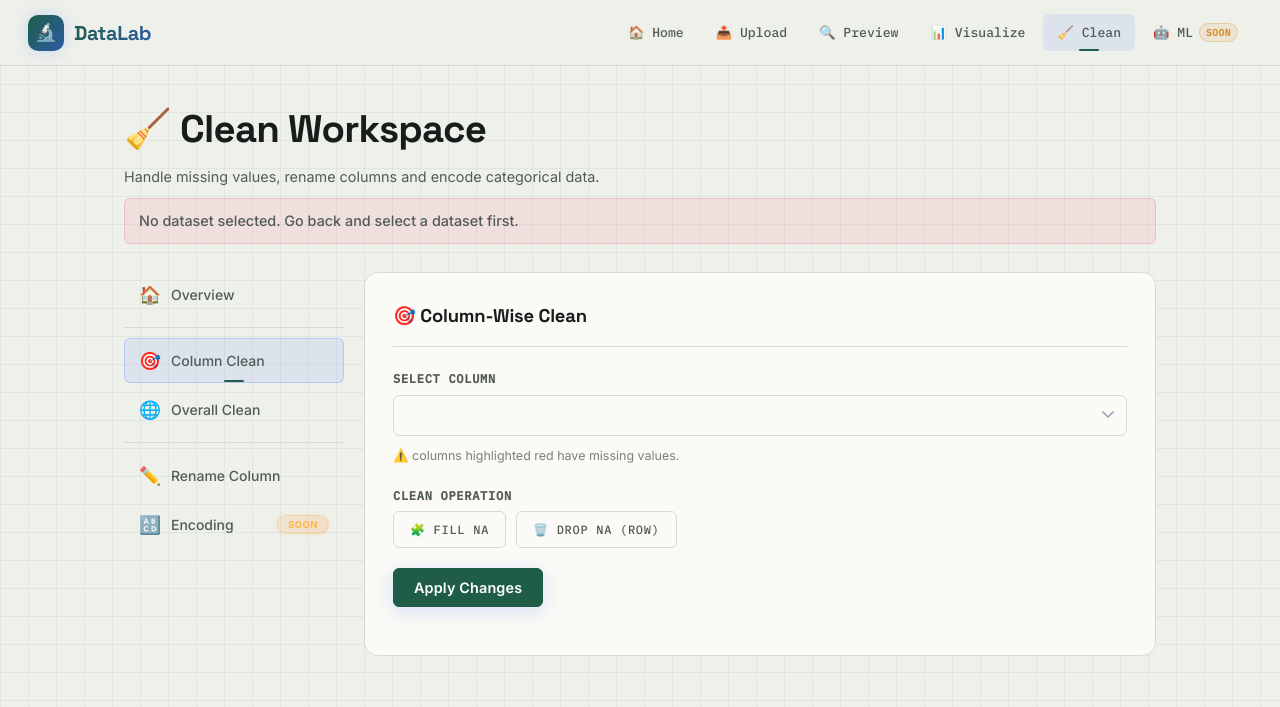
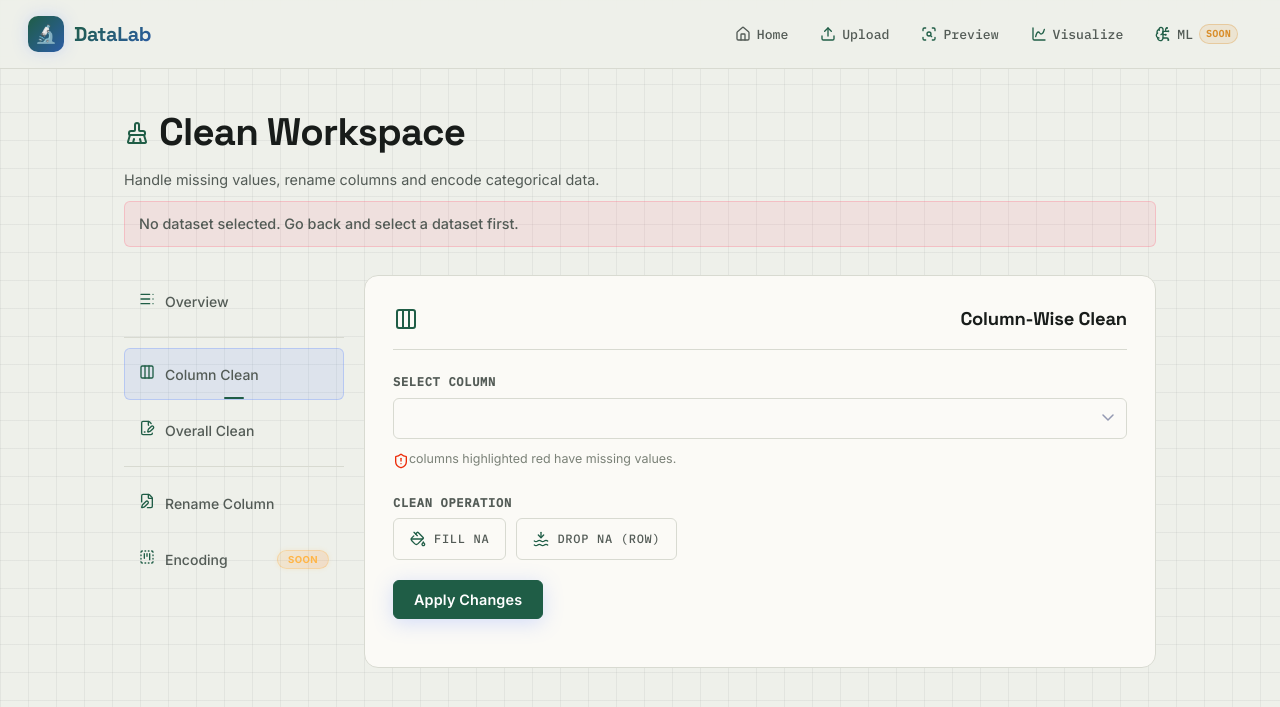
Before and after one commit to ANIKET-DEV1/DataLab, a FastAPI app: template frontend/templates/clean.html in a window 1280 px wide, after a click that opens the changed part. Shown: the top 707 px of the page. Run offline with FastAPI, Linux system fonts and the light colour scheme; the template is opened without the code that fills it, so the values that code supplies are empty; parts of the project's set-up code (start-up, migrations or seed data) failed here and were passed over.

Commit message:
Add icon in all place now adding jinja template

```diff
--- a/frontend/templates/clean.html
+++ b/frontend/templates/clean.html
@@ -5,6 +5,7 @@
     <meta name="viewport" content="width=device-width, initial-scale=1.0">
     <title>DataLab — Clean Workspace</title>
     <meta name="description" content="Clean, rename and transform your dataset columns in DataLab.">
+        <script src="https://unpkg.com/lucide@latest"></script>
     <link rel="stylesheet" href="/static/css/style.css">
     <link rel="stylesheet" href="/static/css/datalab-ledger-theme.css">
     <style>
@@ -147,19 +148,20 @@
         <span class="brand-name">DataLab</span>
     </a>
     <div class="nav-links">
-        <a href="/" class="nav-link">🏠 Home</a>
-        <a href="/upload" class="nav-link">📤 Upload</a>
-        <a href="/preview" class="nav-link">🔍 Preview</a>
-        <a href="/visualize" class="nav-link">📊 Visualize</a>
-        <a href="/clean" class="nav-link active">🧹 Clean</a>
-        <a href="/ml" class="nav-link">🤖 ML <span class="nav-badge">Soon</span></a>
+        <a href="/" class="nav-link"><i data-lucide="house" style="width:16px;"></i> Home</a>
+        <a href="/upload" class="nav-link"><i data-lucide="Upload" style="width:16px;color:#1F5D46;"></i> Upload</a>
+        <a href="/preview" class="nav-link"><i data-lucide="ScanSearch" style="width:16px;color:#1F5D46;"></i> Preview</a>
+        <a href="/visualize" class="nav-link"><i data-lucide="ChartSpline" style="width:16px;color:#1F5D46;"></i> Visualize</a>
+        <a href="/ml" class="nav-link"><i data-lucide="BrainCircuit" style="width:16px;color:#1F5D46;"></i> ML <span class="nav-badge">Soon</span></a>
+
+
     </div>
 </nav>
 
 <!-- ── Main ── -->
 <main class="page-wrap">
     <div class="page-header animate-in">
-        <h1>🧹 Clean Workspace</h1>
+        <h1><i data-lucide="BrushCleaning" style="width:26px;color:#1F5D46;"></i>  Clean Workspace</h1>
         <p>Handle missing values, rename columns and encode categorical data.</p>
         <p id="global-error" class="error-msg" style="margin-top:10px;"></p>
     </div>
@@ -169,21 +171,25 @@
         <!-- ── Sidebar ── -->
         <aside class="clean-sidebar">
             <button class="sidebar-item active" data-view="home" id="nav-home">
-                <span class="icon">🏠</span> Overview
+                <span class="icon"><i data-lucide="TableOfContents" style="width:16px;color:#1F5D46;"></i> </span> Overview
             </button>
             <div class="sidebar-sep"></div>
             <button class="sidebar-item" data-view="column-clean" id="nav-column-clean">
-                <span class="icon">🎯</span> Column Clean
+                <span class="icon"><i data-lucide="Columns3" style="width:16px;color:#1F5D46;"></i> </span> Column Clean
             </button>
             <button class="sidebar-item" data-view="overall-clean" id="nav-overall-clean">
-                <span class="icon">🌐</span> Overall Clean
+                <span class="icon"><i data-lucide="FilePenLine" style="width:16px;color:#1F5D46;"></i> </span> Overall Clean
             </button>
             <div class="sidebar-sep"></div>
             <button class="sidebar-item" data-view="rename" id="nav-rename">
-                <span class="icon">✏️</span> Rename Column
+                <span class="icon">
+                <i data-lucide="FilePen" style="width:16px;color:#1F5D46;"></i>
+             </span> Rename Column
             </button>
             <button class="sidebar-item" data-view="encoding" id="nav-encoding">
-                <span class="icon">🔠</span> Encoding
+                <span class="icon">
+                    <i data-lucide="SquareDashedKanban" style="width:16px;color:#1F5D46;"></i>
+                </span> Encoding
                 <span class="tag tag-upcoming" style="margin-left:auto;font-size:0.6rem;">Soon</span>
             </button>
         </aside>
@@ -199,28 +205,38 @@
                 <p style="margin-bottom:20px;">Choose a workflow from the sidebar to begin cleaning your dataset. Operations are permanent and saved directly to your file.</p>
 
                 <div class="msg-warn" style="display:flex;">
-                    <span>⚠️</span>
+                    <span>
+                        <i data-lucide="TriangleAlert" style="width:16px;color:#eb2405;"></i>
+                    </span>
                     <span>All cleaning operations are <strong>irreversible</strong>. Make sure to back up your data before proceeding.</span>
                 </div>
 
                 <div style="display:grid;grid-template-columns:repeat(auto-fill,minmax(170px,1fr));gap:12px;margin-top:24px;">
                     <div class="card" style="padding:18px;cursor:pointer;" onclick="showView('column-clean')">
-                        <div style="font-size:1.6rem;margin-bottom:8px;">🎯</div>
+                        <div style="font-size:1.6rem;margin-bottom:8px;">
+                            <i data-lucide="Columns3" style="width:16px;color:#1F5D46;"></i>
+                        </div>
                         <div style="font-weight:600;font-size:0.9rem;color:var(--text-primary);">Column Clean</div>
                         <div style="font-size:0.78rem;color:var(--text-muted);margin-top:4px;">Fill or drop NAs per column</div>
                     </div>
                     <div class="card" style="padding:18px;cursor:pointer;" onclick="showView('overall-clean')">
-                        <div style="font-size:1.6rem;margin-bottom:8px;">🌐</div>
+                        <div style="font-size:1.6rem;margin-bottom:8px;">
+                            <i data-lucide="FilePenLine" style="width:16px;color:#1F5D46;"></i>
+                        </div>
                         <div style="font-weight:600;font-size:0.9rem;color:var(--text-primary);">Overall Clean</div>
                         <div style="font-size:0.78rem;color:var(--text-muted);margin-top:4px;">Global NA drop or fill</div>
                     </div>
                     <div class="card" style="padding:18px;cursor:pointer;" onclick="showView('rename')">
-                        <div style="font-size:1.6rem;margin-bottom:8px;">✏️</div>
+                        <div style="font-size:1.6rem;margin-bottom:8px;">
+                            <i data-lucide="FilePen" style="width:16px;color:#1F5D46;"></i>
+                        </div>
                         <div style="font-weight:600;font-size:0.9rem;color:var(--text-primary);">Rename Column</div>
                         <div style="font-size:0.78rem;color:var(--text-muted);margin-top:4px;">Rename any column header</div>
                     </div>
                     <div class="card" style="padding:18px;cursor:pointer;opacity:0.7;" onclick="showView('encoding')">
-                        <div style="font-size:1.6rem;margin-bottom:8px;">🔠</div>
+                        <div style="font-size:1.6rem;margin-bottom:8px;">
+                            <i data-lucide="SquareDashedKanban" style="width:16px;color:#1F5D46;"></i>
+                        </div>
                         <div style="font-weight:600;font-size:0.9rem;color:var(--text-primary);">Encoding <span class="tag tag-upcoming" style="vertical-align:middle;">Soon</span></div>
                         <div style="font-size:0.78rem;color:var(--text-muted);margin-top:4px;">One-hot &amp; label encoding</div>
                     </div>
@@ -230,7 +246,7 @@
             <!-- ─ Column-Wise Clean ─ -->
             <section id="column-clean" class="panel hidden">
                 <div class="panel-header">
-                    <h2>🎯 Column-Wise Clean</h2>
+                        <i data-lucide="Columns3" style="width:26px;color:#1F5D46;"></i><h2>  Column-Wise Clean</h2>
                 </div>
                 <div class="field-stack">
 
@@ -238,7 +254,9 @@
                     <div class="form-group">
                         <label for="column-select">Select Column</label>
                         <select id="column-select"></select>
-                        <p style="font-size:0.78rem;color:var(--text-muted);margin-top:4px;">⚠️ columns highlighted red have missing values.</p>
+                        <p style="font-size:0.78rem;color:var(--text-muted);margin-top:4px;display:flex;">
+                            <i data-lucide="ShieldAlert" style="width:16px;color:#ec2a08;"></i> columns highlighted red have missing values.
+                        </p>
                     </div>
 
                     <!-- Clean type -->
@@ -247,11 +265,11 @@
                         <div class="radio-group">
                             <div class="radio-option">
                                 <input type="radio" name="clean-type" id="fill-na" value="fill-na">
-                                <label for="fill-na">🧩 Fill NA</label>
+                                <label for="fill-na"><i data-lucide="PaintBucket" style="width:16px;color:#1F5D46;"></i>  Fill NA</label>
                             </div>
                             <div class="radio-option">
                                 <input type="radio" name="clean-type" id="drop-na-row-wise" value="drop-na">
-                                <label for="drop-na-row-wise">🗑️ Drop NA (Row)</label>
+                                <label for="drop-na-row-wise"><i data-lucide="WavesArrowDown" style="width:16px;color:#1F5D46;"></i> Drop NA (Row)</label>
                             </div>
                         </div>
                     </div>
@@ -263,15 +281,15 @@
                             <div class="radio-group">
                                 <div class="radio-option">
                                     <input type="radio" name="fill-type" value="custom" id="fill-custom" checked>
-                                    <label for="fill-custom">✏️ Custom</label>
+                                    <label for="fill-custom"><i data-lucide="PencilLine" style="width:16px;color:#1F5D46;"></i>  Custom</label>
                                 </div>
                                 <div class="radio-option">
                                     <input type="radio" name="fill-type" value="mean" id="fill-mean">
-                                    <label for="fill-mean">📊 Mean</label>
+                                    <label for="fill-mean"><i data-lucide="Dot" style="width:16px;color:#1F5D46;"></i>  Mean</label>
                                 </div>
                                 <div class="radio-option">
                                     <input type="radio" name="fill-type" value="mode" id="fill-mode">
-                                    <label for="fill-mode">🏅 Mode</label>
+                                    <label for="fill-mode"><i data-lucide="ChevronsLeftRightEllipsis" style="width:16px;color:#1F5D46;"></i>  Mode</label>
                                 </div>
                             </div>
                         </div>
@@ -294,7 +312,7 @@
             <!-- ─ Overall Clean ─ -->
             <section id="overall-clean" class="panel hidden">
                 <div class="panel-header">
-                    <h2>🌐 Overall Clean</h2>
+                    <h2><i data-lucide="FilePenLine" style="width:16px;color:#1F5D46;"></i>  Overall Clean</h2>
                 </div>
                 <div class="field-stack">
 
@@ -303,11 +321,11 @@
                         <div class="radio-group">
                             <div class="radio-option">
                                 <input type="radio" name="scope" value="drop-na" id="scope-drop">
-                                <label for="scope-drop">🗑️ Drop Null Rows/Cols</label>
+                                <label for="scope-drop"><i data-lucide="WavesArrowDown" style="width:16px;color:#1F5D46;"></i>  Drop Null Rows/Cols</label>
                             </div>
                             <div class="radio-option">
                                 <input type="radio" name="scope" value="fill-na" id="scope-fill">
-                                <label for="scope-fill">🧩 Global Fill Null</label>
+                                <label for="scope-fill"><i data-lucide="PencilLine" style="width:16px;color:#1F5D46;"></i>  Global Fill Null</label>
                             </div>
                         </div>
                     </div>
@@ -318,11 +336,11 @@
                         <div class="radio-group">
                             <div class="radio-option">
                                 <input type="radio" name="drop-na-scope" value="row" id="drop-row" checked>
-                                <label for="drop-row">↔️ Row-Wise</label>
+                                <label for="drop-row"><i data-lucide="ArrowRightFromLine" style="width:16px;color:#1F5D46;"></i> Row-Wise</label>
                             </div>
                             <div class="radio-option">
                                 <input type="radio" name="drop-na-scope" value="column" id="drop-col">
-                                <label for="drop-col">↕️ Column-Wise</label>
+                                <label for="drop-col"><i data-lucide="ArrowDownFromLine" style="width:16px;color:#1F5D46;"></i> Column-Wise</label>
                             </div>
                         </div>
                     </div>
@@ -346,13 +364,15 @@
             <!-- ─ Encoding — Upcoming Feature ─ -->
             <section id="encoding" class="panel hidden">
                 <div class="panel-header">
-                    <h2>🔠 Encoding</h2>
-                    <span class="tag tag-upcoming">⏳ Coming Soon</span>
+                    <i data-lucide="SquareDashedKanban" style="width:26px;color:#1F5D46;">Encoding</i>
+                    <span class="tag tag-upcoming"><i data-lucide="Hourglass" style="width:16px;color:#1F5D46;"></i> Coming Soon</span>
                 </div>
 
                 <div class="upcoming-feature">
                     <div class="upcoming-orb">
-                        <div class="upcoming-orb-inner">🔠</div>
+                        <div class="upcoming-orb-inner">
+                            <i data-lucide="SquareDashedKanban" style="width:36px;color:#12d8ee;"></i>
+                        </div>
                     </div>
                     <h3>Encoding — Upcoming Feature</h3>
                     <p>One-Hot Encoding and Label Encoding support is currently under active development. This feature will let you automatically transform categorical columns for machine learning pipelines.</p>
@@ -373,7 +393,7 @@
             <!-- ─ Rename ─ -->
             <section id="rename" class="panel hidden">
                 <div class="panel-header">
-                    <h2>✏️ Rename Column</h2>
+<i data-lucide="FilePen" style="width:26px;color:#1F5D46;"></i>                    <h2> Rename Column</h2>
                 </div>
                 <div class="field-stack">
                     <div class="form-group">
@@ -418,6 +438,9 @@
     document.querySelectorAll('.sidebar-item').forEach(el => el.classList.add('nav-link'));
     document.querySelectorAll('#panels section').forEach(el => el.classList.add('panel'));
 </script>
+<script>
+        lucide.createIcons();
+</script>
 <script src="/static/js/auth.js"></script>
 <script type="module" src="/static/js/clean.js"></script>
 </body>
--- a/frontend/templates/preview.html
+++ b/frontend/templates/preview.html
@@ -71,19 +71,19 @@
     <!-- Tables -->
     <div id="preview-wrap" style="display:none;">
         <div class="section-label animate-in animate-in-delay-1">
-            <h2>📋 Data Sample</h2>
+            <h2 style="display:flex;"><i data-lucide="FileText" style="width:16px;color:#1F5D46;"></i> Data Sample</h2>
             <div class="label-line"></div>
         </div>
         <div class="table-wrapper animate-in animate-in-delay-2" id="previewTableContainer"></div>
 
         <div class="section-label animate-in animate-in-delay-2">
-            <h2>📊 Descriptive Statistics</h2>
+            <h2 style="display:flex;"><i data-lucide="SquarePen" style="width:16px;color:#1F5D46;"></i> Descriptive Statistics</h2>
             <div class="label-line"></div>
         </div>
         <div class="table-wrapper animate-in animate-in-delay-3" id="describeTableContainer"></div>
 
         <div class="section-label animate-in animate-in-delay-3">
-            <h2>🗂️ Column Info</h2>
+            <h2 style="display:flex;"><i data-lucide="SquareLibrary" style="width:16px;color:#1F5D46;"></i> Column Info</h2>
             <div class="label-line"></div>
         </div>
         <div class="table-wrapper animate-in animate-in-delay-4" id="infoTableContainer"></div>
```
Also changed, not shown: frontend/templates/upload.html (+5 -6 lines), frontend/templates/visualize.html (+16 -14 lines).
